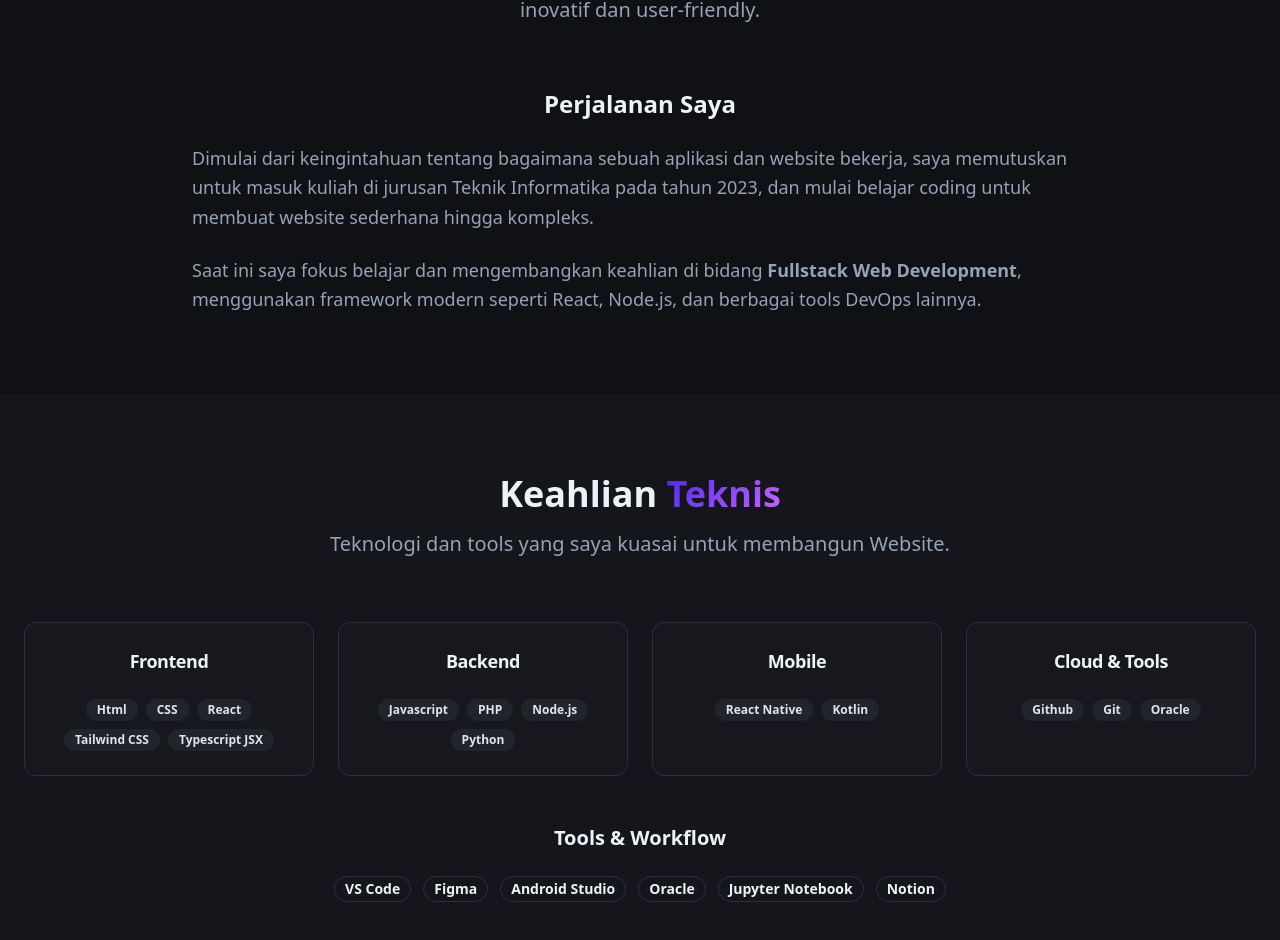
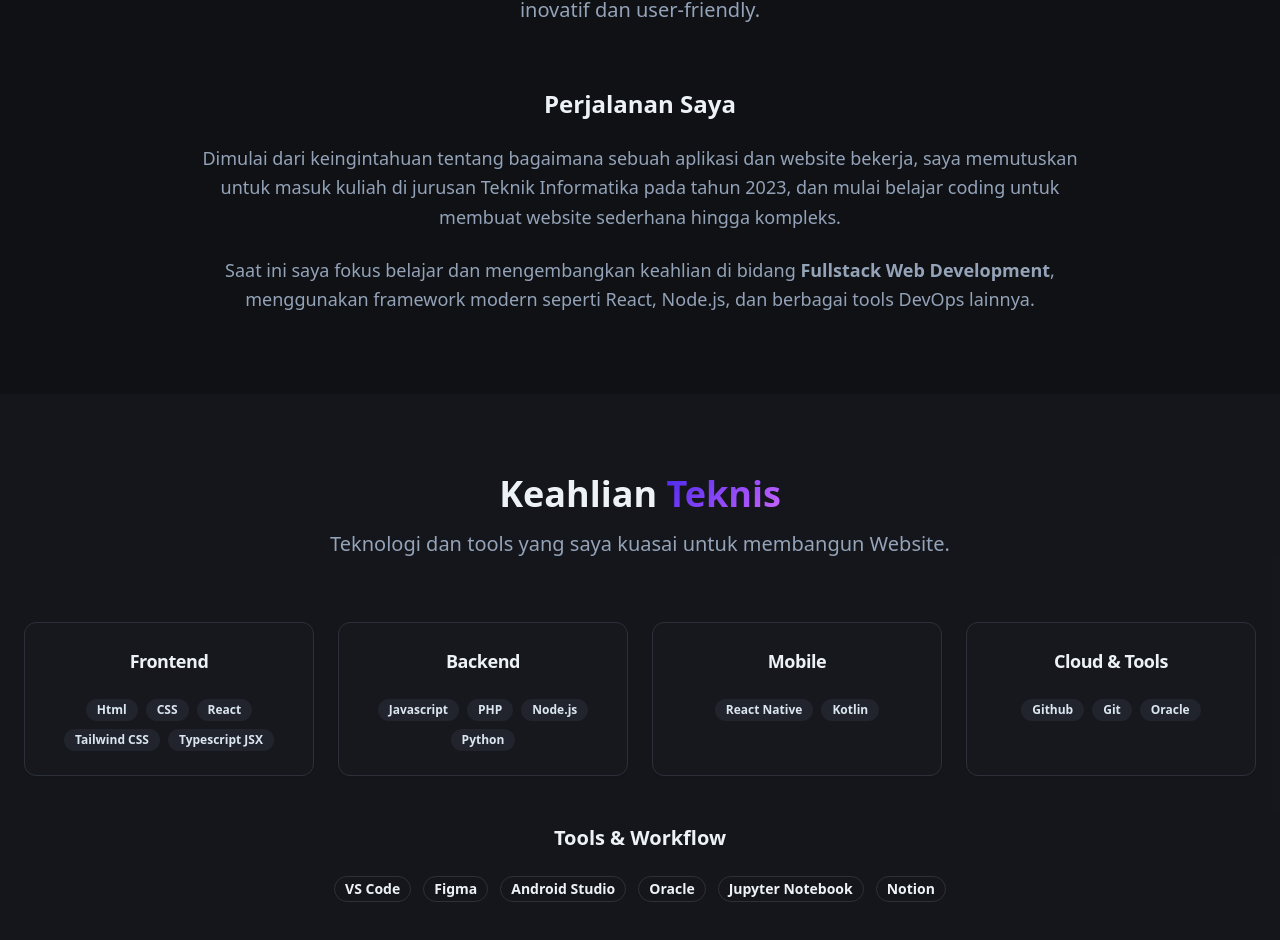
Before and after one commit to FaizunKarim/portofolio-web-dev, a React (Vite) app: page / in a window 1280 px wide. Shown: the part 968-1908 px from the top of the page. Built offline with nearby package versions, Linux system fonts and the light colour scheme.

Commit message:
ketinggalan

```diff
--- a/src/components/About.tsx
+++ b/src/components/About.tsx
@@ -14,7 +14,7 @@ const About = () => {
 
         <div className="max-w-4xl mx-auto">
           <h3 className="text-2xl font-semibold mb-6 text-center">Perjalanan Saya</h3>
-          <div className="space-y-6 text-muted-foreground text-lg leading-relaxed">
+          <div className="space-y-6 text-muted-foreground text-lg leading-relaxed text-center">
             <p>
               Dimulai dari keingintahuan tentang bagaimana sebuah aplikasi dan website bekerja,
               saya memutuskan untuk masuk kuliah di jurusan Teknik Informatika pada tahun 2023, dan
```
